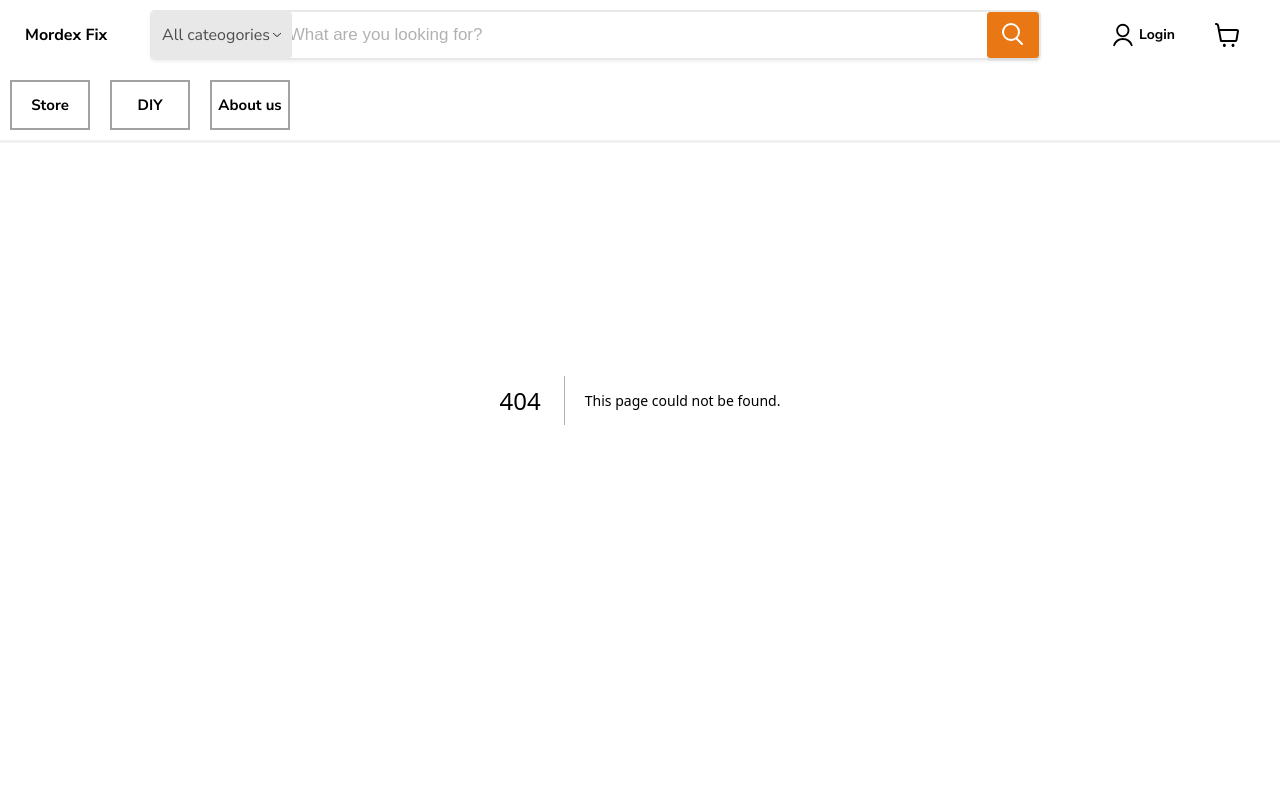
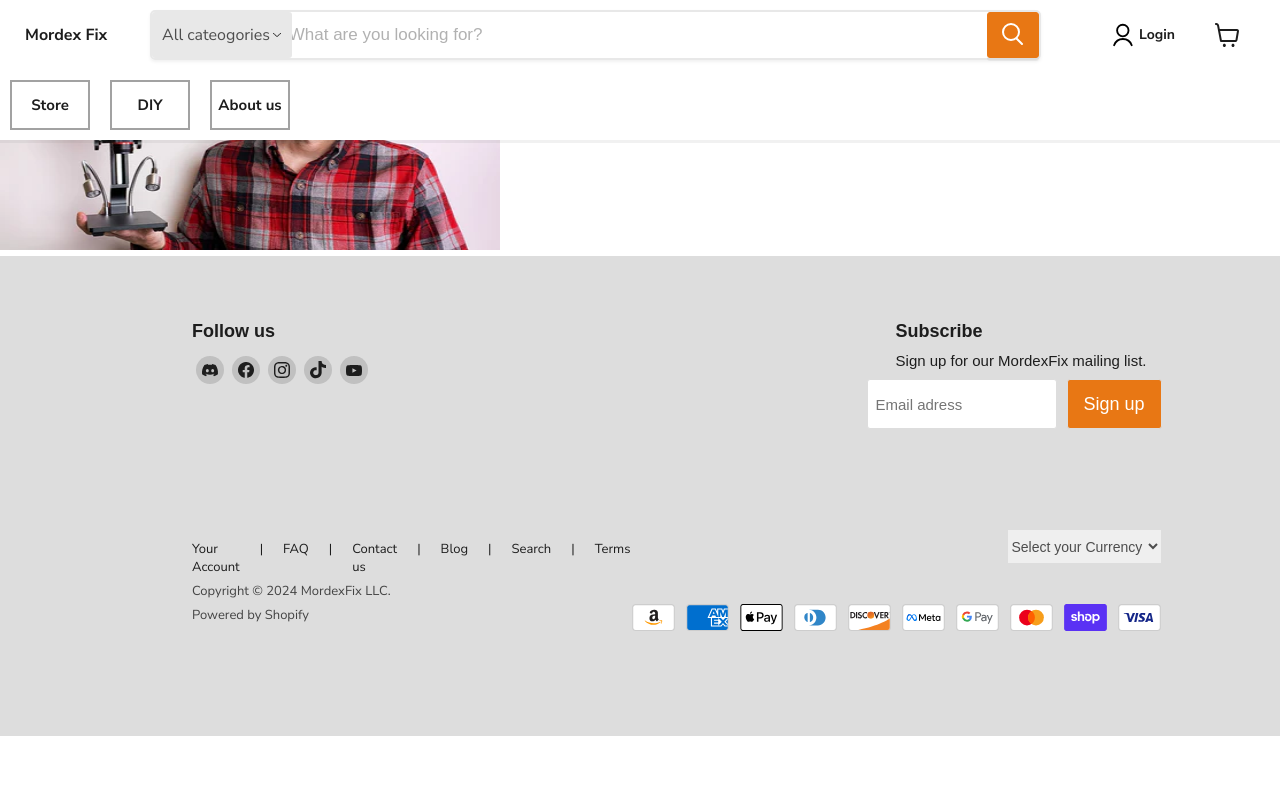
Before and after one commit to MauricioStrang/mordexfix-ecommerce, a Next.js app: page /blog in a window 1280 px wide. Before the commit this address had no page. Shown: the top 800 px of the page. Built offline with nearby package versions, Linux system fonts and the light colour scheme.

Commit message:
created blog page and working param

```diff
--- /dev/null
+++ b/src/app/blog/page.jsx
@@ -0,0 +1,13 @@
+import BlogCard from "@/components/blogCard/blogCard";
+import styles from "./blog.module.css"
+
+const BlogPage = () =>{
+    return(
+        <div className={styles.container}>
+            <BlogCard blogImage = "/steve.png"/>
+        </div>
+
+    )
+}
+
+export default BlogPage;
--- /dev/null
+++ b/src/components/blogCard/blogCard.jsx
@@ -0,0 +1,14 @@
+import Image from "next/image";
+import styles from "./blogCard.module.css"
+
+
+const BlogCard = ({blogImage})=>{
+    return(
+        <div className={styles.container}>
+            <Image src={blogImage} width="500" height="250"/>
+        </div>
+    )
+};
+
+
+export default BlogCard;
```
Also changed, not shown: public/steve.png (added), src/app/blog/blog.module.css (added), src/components/blogCard/blogCard.module.css (added).
